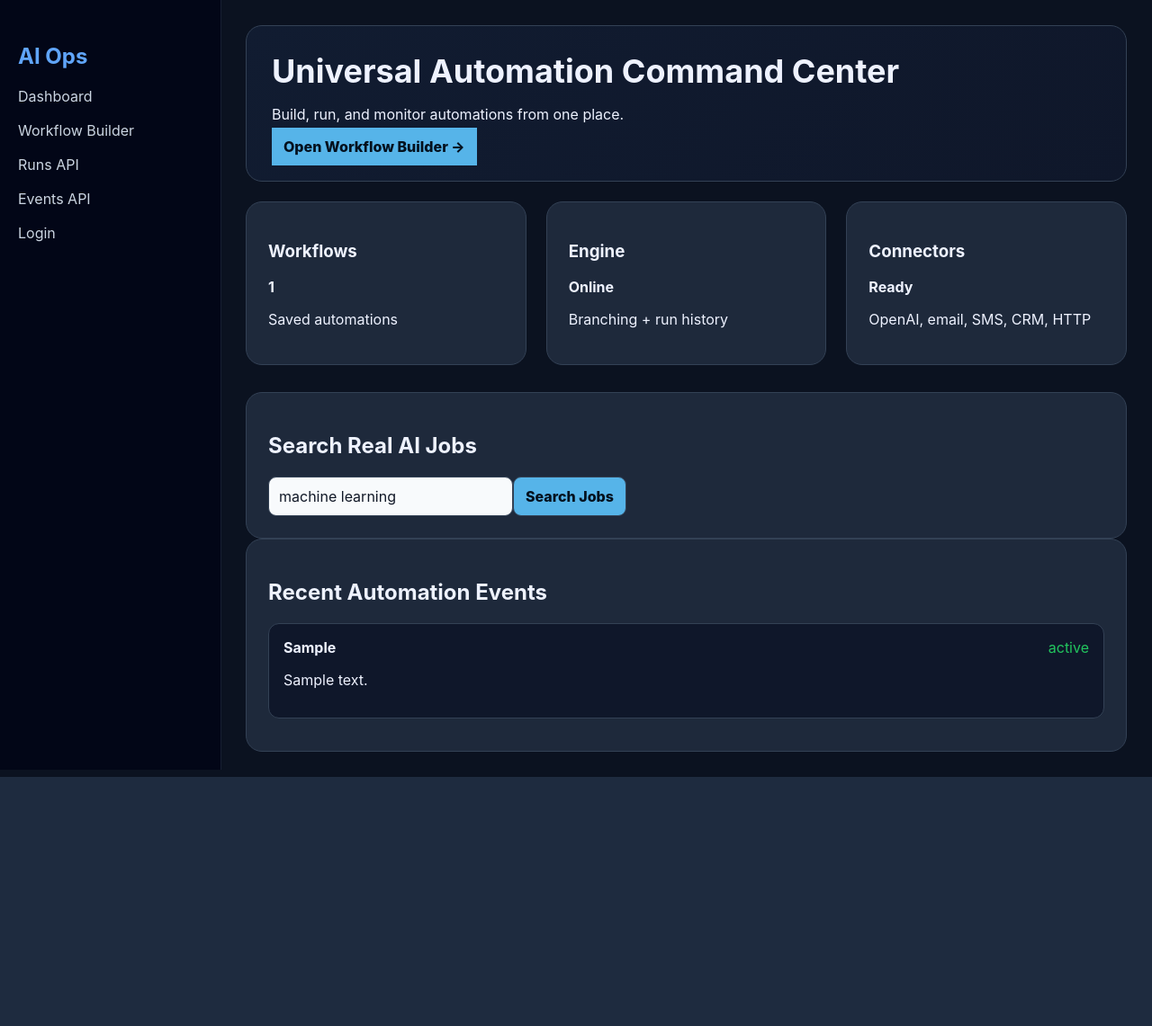
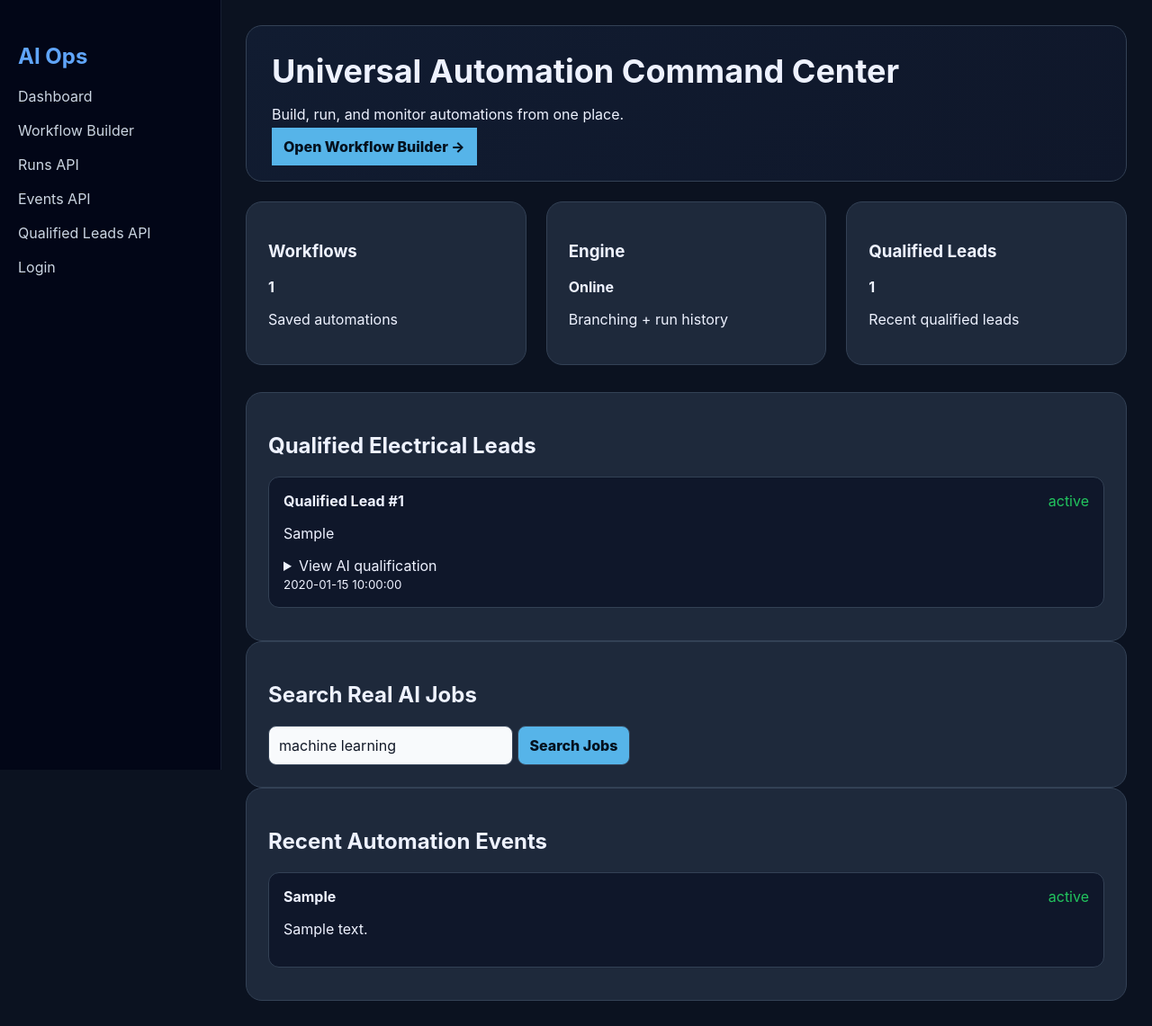
Before and after one commit to jolleyleads/ai-ops-command-center, a Flask app: template templates/index.html in a window 1280 px wide. Shown: the whole page at 90% size. Before the commit the page ends 864 px from the top, so only its background shows below. Run offline with Flask 3, Linux system fonts and the light colour scheme; tables that the repository leaves empty hold one stand-in row (values such as "Sample post"); the template is opened without the code that fills it: values that come from a table or form of the project are taken from there, most other values are stand-ins (such as "Sample title", 1, 10 or a date in 2020).

Commit message:
Update index.html

```diff
--- a/templates/index.html
+++ b/templates/index.html
@@ -1,7 +1,237 @@
-<!DOCTYPE html><html><head><title>AI Ops Command Center</title><link rel="stylesheet" href="/static/style.css"></head><body>
-<div class="sidebar"><h2>AI Ops</h2><a href="/">Dashboard</a><a href="/workflows">Workflow Builder</a><a href="/api/runs" target="_blank">Runs API</a><a href="/api/events" target="_blank">Events API</a><a href="/login">Login</a></div>
-<main><section class="hero"><h1>Universal Automation Command Center</h1><p>Build, run, and monitor automations from one place.</p><a class="cta" href="/workflows">Open Workflow Builder →</a></section>
-<section class="grid"><div class="card"><h3>Workflows</h3><strong>{{ workflow_count }}</strong><p>Saved automations</p></div><div class="card"><h3>Engine</h3><strong>Online</strong><p>Branching + run history</p></div><div class="card"><h3>Connectors</h3><strong>Ready</strong><p>OpenAI, email, SMS, CRM, HTTP</p></div></section>
-<section class="panel"><h2>Search Real AI Jobs</h2><input id="keywordInput" value="machine learning"><button onclick="searchJobs()">Search Jobs</button><div id="jobResults"></div></section>
-<section class="panel"><h2>Recent Automation Events</h2>{% for event in events %}<div class="row"><strong>{{ event.event_type }}</strong><span>{{ event.status }}</span><p>{{ event.details }}</p></div>{% endfor %}</section></main>
-<script>async function searchJobs(){const keyword=document.getElementById('keywordInput').value||'machine learning';const c=document.getElementById('jobResults');c.innerHTML='<p>Searching...</p>';try{const r=await fetch('/api/jobs?keyword='+encodeURIComponent(keyword));const d=await r.json();c.innerHTML='';(d.jobs||[]).forEach(job=>{const div=document.createElement('div');div.className='row';div.innerHTML='<strong>'+job.title+'</strong><span>'+job.company+'</span><p>'+job.location+' | '+job.source+'</p><a href="'+job.url+'" target="_blank">Open Job</a>';c.appendChild(div)});}catch(e){c.innerHTML='<p>Error loading jobs.</p>';}}</script></body></html>
+<!DOCTYPE html>
+<html>
+<head>
+  <title>AI Ops Command Center</title>
+  <meta name="viewport" content="width=device-width, initial-scale=1">
+  <link rel="stylesheet" href="/static/style.css">
+</head>
+
+<body>
+
+<div class="sidebar">
+  <h2>AI Ops</h2>
+
+  <a href="/">Dashboard</a>
+  <a href="/workflows">Workflow Builder</a>
+  <a href="/api/runs" target="_blank">Runs API</a>
+  <a href="/api/events" target="_blank">Events API</a>
+  <a href="/api/qualified-leads" target="_blank">Qualified Leads API</a>
+  <a href="/login">Login</a>
+</div>
+
+<main>
+
+  <section class="hero">
+    <h1>Universal Automation Command Center</h1>
+
+    <p>
+      Build, run, and monitor automations from one place.
+    </p>
+
+    <a class="cta" href="/workflows">
+      Open Workflow Builder &rarr;
+    </a>
+  </section>
+
+
+  <section class="grid">
+
+    <div class="card">
+      <h3>Workflows</h3>
+      <strong>{{ workflow_count }}</strong>
+      <p>Saved automations</p>
+    </div>
+
+    <div class="card">
+      <h3>Engine</h3>
+      <strong>Online</strong>
+      <p>Branching + run history</p>
+    </div>
+
+    <div class="card">
+      <h3>Qualified Leads</h3>
+      <strong>{{ qualified_leads|length }}</strong>
+      <p>Recent qualified leads</p>
+    </div>
+
+  </section>
+
+
+  <section class="panel">
+
+    <h2>Qualified Electrical Leads</h2>
+
+    {% if qualified_leads %}
+
+      {% for lead in qualified_leads %}
+
+        <div class="row">
+
+          <strong>
+            Qualified Lead #{{ lead.id }}
+          </strong>
+
+          <span>
+            {{ lead.status }}
+          </span>
+
+          <p>
+            {{ lead.lead }}
+          </p>
+
+          {% if lead.ai_output %}
+
+            <details>
+
+              <summary>
+                View AI qualification
+              </summary>
+
+              <p style="white-space: pre-wrap;">
+                {{ lead.ai_output }}
+              </p>
+
+            </details>
+
+          {% endif %}
+
+          <small>
+            {{ lead.created_at }}
+          </small>
+
+        </div>
+
+      {% endfor %}
+
+    {% else %}
+
+      <p>
+        No qualified leads saved yet.
+        Run a TRUE lead through the workflow and it will appear here.
+      </p>
+
+    {% endif %}
+
+  </section>
+
+
+  <section class="panel">
+
+    <h2>Search Real AI Jobs</h2>
+
+    <input
+      id="keywordInput"
+      value="machine learning"
+    >
+
+    <button onclick="searchJobs()">
+      Search Jobs
+    </button>
+
+    <div id="jobResults"></div>
+
+  </section>
+
+
+  <section class="panel">
+
+    <h2>Recent Automation Events</h2>
+
+    {% for event in events %}
+
+      <div class="row">
+
+        <strong>
+          {{ event.event_type }}
+        </strong>
+
+        <span>
+          {{ event.status }}
+        </span>
+
+        <p>
+          {{ event.details }}
+        </p>
+
+      </div>
+
+    {% endfor %}
+
+  </section>
+
+</main>
+
+
+<script>
+
+async function searchJobs() {
+
+  const keyword =
+    document.getElementById("keywordInput").value ||
+    "machine learning";
+
+  const container =
+    document.getElementById("jobResults");
+
+  container.innerHTML =
+    "<p>Searching...</p>";
+
+  try {
+
+    const response =
+      await fetch(
+        "/api/jobs?keyword=" +
+        encodeURIComponent(keyword)
+      );
+
+    const data =
+      await response.json();
+
+    container.innerHTML = "";
+
+    (data.jobs || []).forEach(job => {
+
+      const div =
+        document.createElement("div");
+
+      div.className =
+        "row";
+
+      div.innerHTML =
+        "<strong>" +
+        job.title +
+        "</strong>" +
+
+        "<span>" +
+        job.company +
+        "</span>" +
+
+        "<p>" +
+        job.location +
+        " | " +
+        job.source +
+        "</p>" +
+
+        '<a href="' +
+        job.url +
+        '" target="_blank">' +
+        "Open Job" +
+        "</a>";
+
+      container.appendChild(div);
+
+    });
+
+  } catch (error) {
+
+    container.innerHTML =
+      "<p>Error loading jobs.</p>";
+
+  }
+
+}
+
+</script>
+
+</body>
+</html>
```
